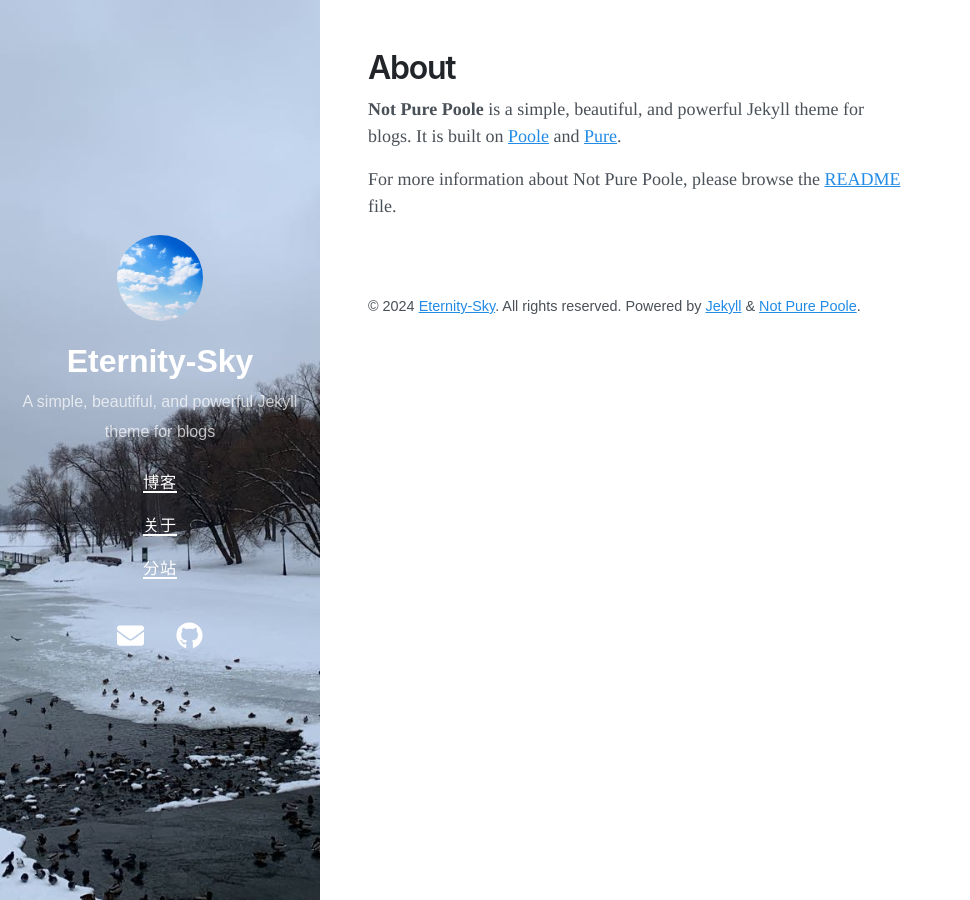
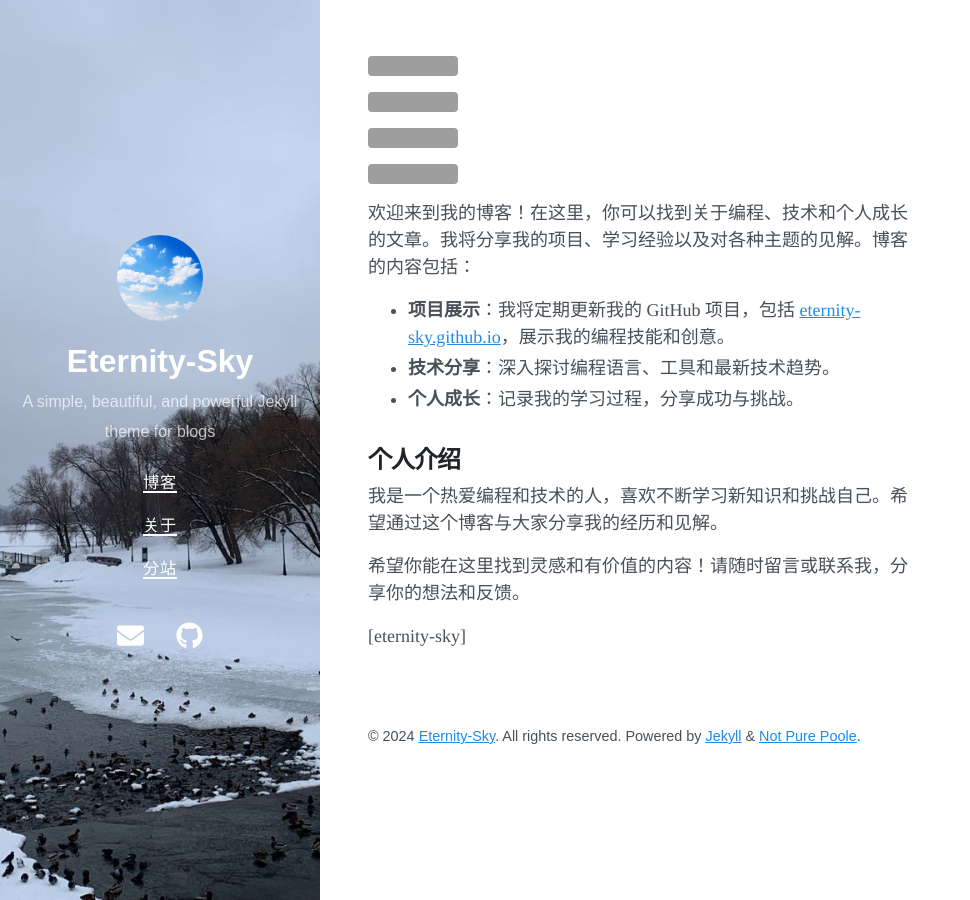
Before and after one commit to Eternity-Sky/Eternity-Sky.github.io, a Jekyll site: the page built from about.md, in a window 1280 px wide. Shown: the whole page, without its empty margins (0-970 px from the left). Built offline with Jekyll 4.4.1, drawn with Linux system fonts in a browser that asks for light colours; nearby versions of some CDN libraries; our own code applies the rules of GitHub Pages for plain Markdown files; comment, search, counter and statistics services are not loaded; grey boxes are pictures that could not be loaded.

Commit message:
Update about.md

```diff
--- a/about.md
+++ b/about.md
@@ -1,8 +1,22 @@
----
-layout: page
-title: About
----
 
-**Not Pure Poole** is a simple, beautiful, and powerful Jekyll theme for blogs. It is built on [Poole](https://github.com/poole/poole) and [Pure](https://purecss.io/).
+[![Stars](https://img.shields.io/github/stars/eternity-sky/eternity-sky.github.io?style=social)](https://github.com/eternity-sky/eternity-sky.github.io/stargazers)
 
-For more information about Not Pure Poole, please browse the [README](https://github.com/vszhub/not-pure-poole) file.
+[![Forks](https://img.shields.io/github/forks/eternity-sky/eternity-sky.github.io?style=social)](https://github.com/eternity-sky/eternity-sky.github.io/network/members)
+
+![License](https://img.shields.io/github/license/eternity-sky/eternity-sky.github.io)
+
+![Last Commit](https://img.shields.io/github/last-commit/eternity-sky/eternity-sky.github.io)
+
+欢迎来到我的博客！在这里，你可以找到关于编程、技术和个人成长的文章。我将分享我的项目、学习经验以及对各种主题的见解。博客的内容包括：
+
+- **项目展示**：我将定期更新我的 GitHub 项目，包括 [eternity-sky.github.io](https://github.com/eternity-sky/eternity-sky.github.io)，展示我的编程技能和创意。
+- **技术分享**：深入探讨编程语言、工具和最新技术趋势。
+- **个人成长**：记录我的学习过程，分享成功与挑战。
+
+## 个人介绍
+
+我是一个热爱编程和技术的人，喜欢不断学习新知识和挑战自己。希望通过这个博客与大家分享我的经历和见解。
+
+希望你能在这里找到灵感和有价值的内容！请随时留言或联系我，分享你的想法和反馈。
+
+[eternity-sky]
```
